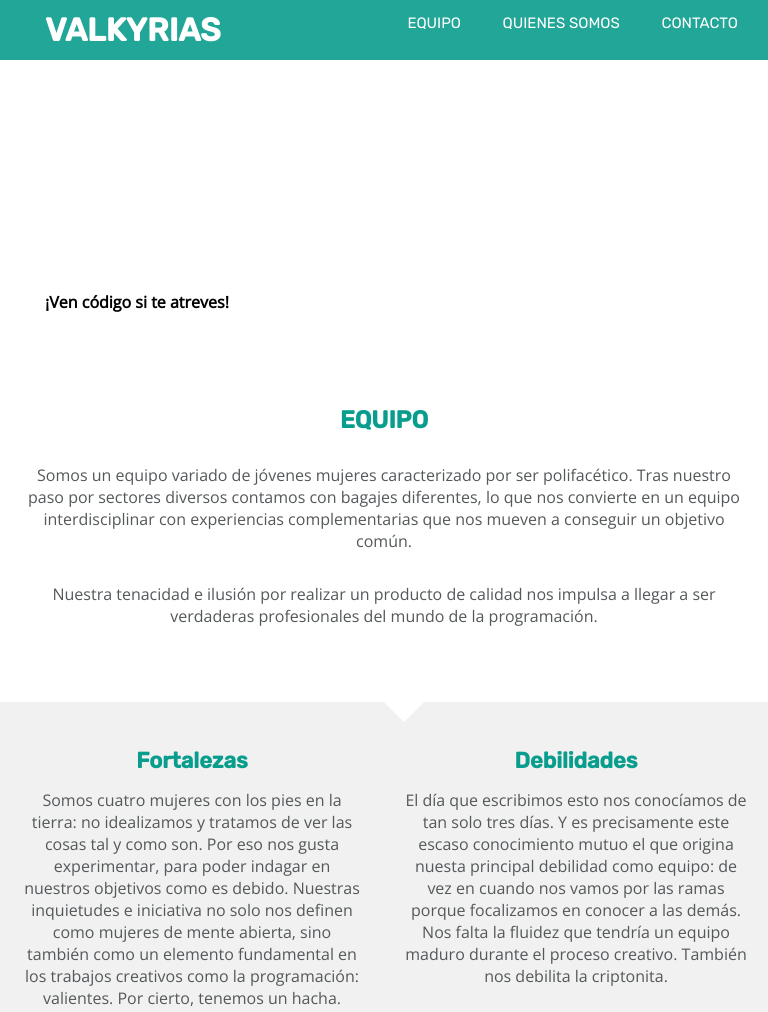
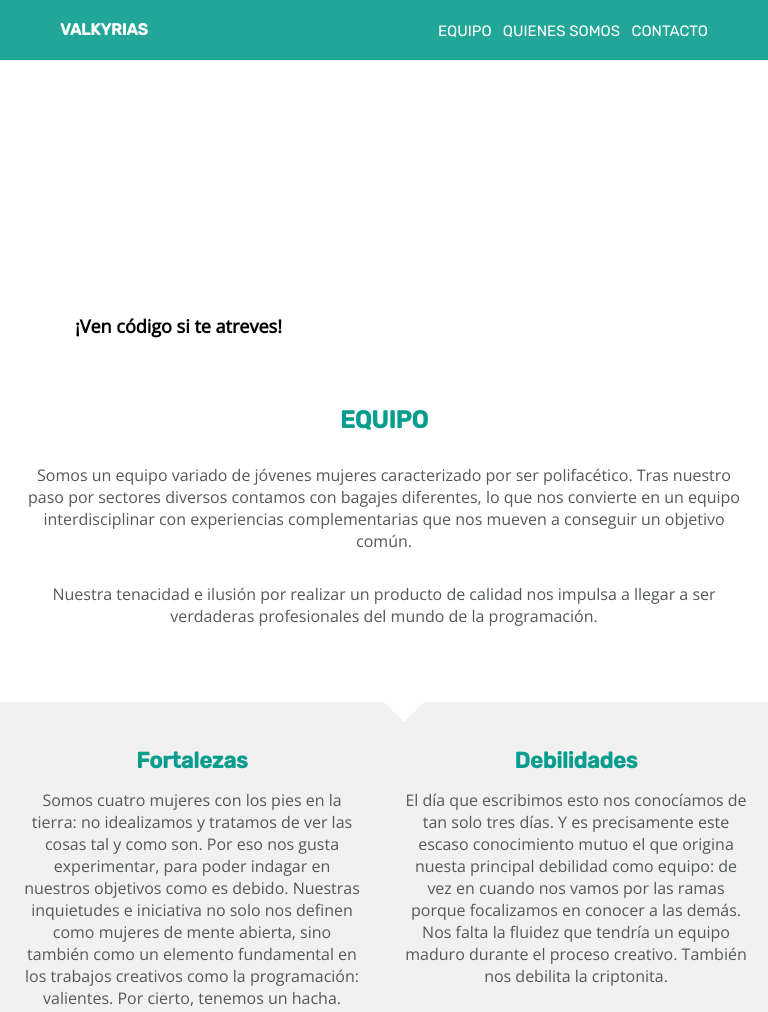
Before and after one commit to Adalab/d-s1-valkyrias, a website: page index.html in a window 768 px wide. Shown: the top 1012 px of the page. Drawn offline with nearby package versions, Linux system fonts and the light colour scheme.

Commit message:
detalles solucionados

```diff
--- a/scss/layout/_header.scss
+++ b/scss/layout/_header.scss
@@ -18,6 +18,7 @@
   flex: 0 1 100%;
   text-align: center;
   height: 60px;
+  font-size: 16px;
   padding-left: 15px;
   padding-right: 15px;
   line-height: 60px;
@@ -45,8 +46,8 @@ header nav {
   text-align: center;
 }
 .item-cuadro a {
-margin:0;
-font-size: 15px;
+  margin:0;
+  font-size: 15px;
 }
 .contenedor-menu a {
   text-decoration: none;
@@ -58,7 +59,7 @@ font-size: 15px;
   display: flex;
   background-size:cover;
   width: 100%;
-
+  margin-bottom: 50.5px;
 }
 .item-slogan {
   flex: 0 1 100%;
@@ -66,17 +67,31 @@ font-size: 15px;
   margin-left: 15px;
   margin-right: 15px;
   position: relative;
-  top: 350px;
+  display: flex;
+  top: 380px;
   font-family: 'Open sans', sans-serif;
+  font-size: 18px;
   padding-left: 15px;
+  padding-right: 15px;
   height: 71px;
+  align-items: center;
+}
+.item-slogan p {
+  margin: 0;
 }
 
 /*desktop*/
-@media only screen and (min-width: 992px) {
+@media only screen and (min-width: 1200px) {
   .contenedor-menu {
     background-color: $colortitulolheader;
-
+    display: flex;
+    flex-direction: row;
+  }
+  .contenedor-lista {
+    align-content: center;
+    flex-direction: row;
+    display: flex;
+    justify-content: space-between;
   }
   .item-titulo {
     flex: 0 1 40%;
@@ -84,12 +99,10 @@ font-size: 15px;
     margin-left: 90px;
   }
   header nav {
-    width: auto;
+    width: 400px;
     margin-right: 90px;
-    flex: 0 1 40%;
-
+    flex-direction:row;
   }
-
   .item-cuadro {
     height: 60px;
     line-height: 60px;
@@ -105,41 +118,41 @@ font-size: 15px;
   }
   .contenedor-slogan {
     height: 421px;
+  }
+}
+/*ipad*/
+@media only screen and (min-width:768px) and (max-width: 1200px)  {
+  .contenedor-menu {
+    background-color: $colortitulolheader;
+    display: flex;
+flex-direction: row;
+  }
+  header nav {
+    width: 300px;
+    margin-right: 45px;
+text-align: center;
+  }
+  .item-titulo {
+    flex: 0 1 40%;
+    text-align: left;
+    margin-left: 45px;
+  }
+  .contenedor-lista {
+    align-items: center;
+    height: 60px;
+  }
+  .contenedor-slogan {
+    height: 361px;
+    margin-bottom: 0;
+  }
+  .item-slogan {
+    flex: 0 1 411px;
+    top: 290px;
+    background-color: rgba(255,255,255,0.8);
+    text-align: left;
+    padding-left: 30px;
+    margin-left: 45px;
+    margin-right: 45px;
 
   }
 }
-/*ipad*/
-@media only screen and (min-width:768px) and (max-width: 992px)  {
-  .contenedor-menu {
-    background-color: $colortitulolheader;
-    height: 60px;
-  }
-
-    header nav {
-    flex: 0 1 45%;
-    width: auto;
-    margin-right: 30px;
-}
-
-  .item-titulo {
-      flex: 0 1 40%;
-      text-align: left;
-      margin-left: 30px;
-    }
-
-  .contenedor-lista {
-    margin-right: 0px;
-  }
-
-   .contenedor-slogan {
-    height: 361px;
-  }
-   .item-slogan {
-    flex: 0 1 441px;
-    top: 260px;
-    background-color: rgba(255,255,255,0.8);
-    padding: 15px 30px;
-    text-align: left;
-
-    }
-}
```
Also changed, not shown: styles/main.css.
